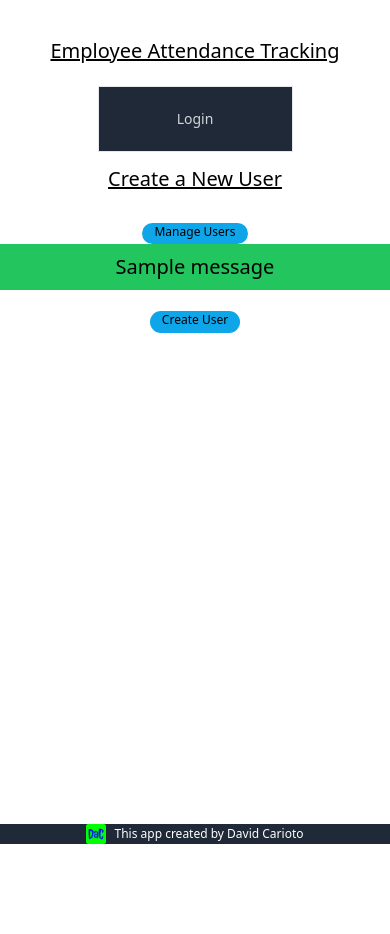
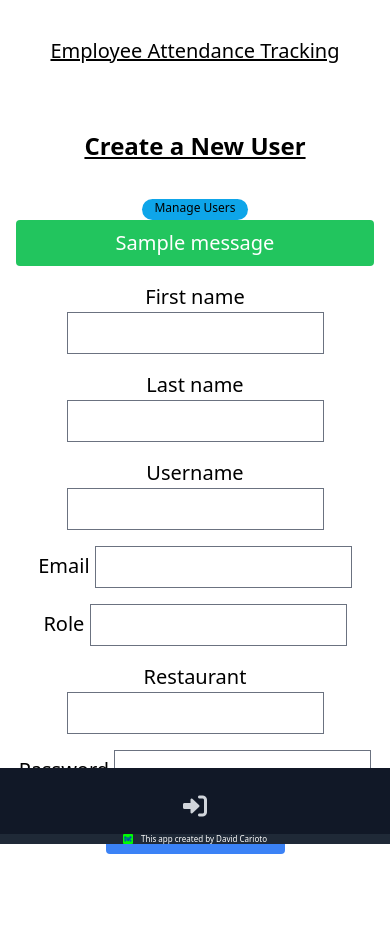
Before and after one commit to Carioto/employee_attendance, a Django app: template accounts/templates/accounts/user_setup.html in a window 390 px wide. Before the commit the page ends 844 px from the top, so only its background shows below. Run offline with Django 3.2, Linux system fonts and the light colour scheme; the template is opened without the code that fills it: most values are stand-ins (such as "Sample title", 1, 10 or a date in 2020); one stand-in notice (Sample message) is shown; form fields are guessed from the names that the template uses.

Commit message:
mobile design, fixed nav bar

```diff
--- a/accounts/templates/accounts/user_setup.html
+++ b/accounts/templates/accounts/user_setup.html
@@ -1,41 +1,77 @@
 {% extends "base.html" %}
 
 {% block content %}
-<div class="w-full text-center">
-    <h1>Create a New User</h1>
-    <a href="{% url 'accounts:manage_users' %}" class="button mb-2">Manage Users</a>
+<div class="w-full max-w-lg mx-auto text-center px-4">
+    <h1 class="text-2xl font-bold mb-4">Create a New User</h1>
+    <a href="{% url 'accounts:manage_users' %}" class="button mb-4">Manage Users</a>
 
     {% if messages %}
         {% for message in messages %}
             {% if message.tags == "success" %}
-                <p class="bg-green-500 p-2 mb-3">{{ message }}</p>
+                <p class="bg-green-500 text-white p-2 rounded mb-3">{{ message }}</p>
             {% elif message.tags == "error" %}
-                <p class="bg-red-500 p-2 mb-3">{{ message }}</p>
+                <p class="bg-red-500 text-white p-2 rounded mb-3">{{ message }}</p>
             {% else %}
-                <p class="bg-gray-500 p-2 mb-3">{{ message }}</p>
+                <p class="bg-gray-500 text-white p-2 rounded mb-3">{{ message }}</p>
             {% endif %}
         {% endfor %}
     {% endif %}
 
-    <form method="post" class="">
+    <form method="post" class="space-y-4">
         {% csrf_token %}
-        {% for field in form %}
-        <div class="mb-3">
-            {{ field.label_tag }}
-            {{ field }}
-            {% if field.help_text %}
-                <small class="text-gray-500">{{ field.help_text }}</small>
-            {% endif %}
+
+        <!-- First Name & Last Name (Stack on Mobile, Side-by-Side on Desktop) -->
+        <div class="grid grid-cols-1 sm:grid-cols-2 gap-4">
+            <div>
+                {{ form.first_name.label_tag }}
+                {{ form.first_name }}
+            </div>
+            <div>
+                {{ form.last_name.label_tag }}
+                {{ form.last_name }}
+            </div>
         </div>
-    {% endfor %}
 
-    <!-- Hidden fields to ensure role & restaurant are included in form submission -->
-    <input type="hidden" name="role" value="manager">
-    {% if user.role == "gm" and user.restaurant %}
-        <input type="hidden" name="restaurant" value="{{ user.restaurant.id }}">
-    {% endif %}
+        <!-- Username & Email (Stack on Mobile, Side-by-Side on Desktop) -->
+        <div class="grid grid-cols-1 sm:grid-cols-2 gap-4">
+            <div>
+                {{ form.username.label_tag }}
+                {{ form.username }}
+            </div>
+            <div>
+                {{ form.email.label_tag }}
+                {{ form.email }}
+            </div>
+        </div>
 
-        <button type="submit" class="button">Create User</button>
+        <!-- Role & Restaurant (Stack on Mobile, Side-by-Side on Desktop) -->
+        <div class="grid grid-cols-1 sm:grid-cols-2 gap-4">
+            <div>
+                {{ form.role.label_tag }}
+                {{ form.role }}
+            </div>
+            <div>
+                {{ form.restaurant.label_tag }}
+                {{ form.restaurant }}
+            </div>
+        </div>
+
+        <!-- Password Field -->
+        <div>
+            {{ form.password.label_tag }}
+            {{ form.password }}
+        </div>
+
+        <!-- Hidden fields for GM auto-assigning manager -->
+        <input type="hidden" name="role" value="manager">
+        {% if user.role == "gm" and user.restaurant %}
+            <input type="hidden" name="restaurant" value="{{ user.restaurant.id }}">
+        {% endif %}
+
+        <!-- Submit Button -->
+        <button type="submit" class="bg-blue-500 hover:bg-blue-700 text-white font-bold py-2 px-4 rounded mt-4 w-1/2">
+            Create User
+        </button>
     </form>
 </div>
 {% endblock %}
--- a/reports/templates/reports/weekly_compliance_report.html
+++ b/reports/templates/reports/weekly_compliance_report.html
@@ -21,7 +21,7 @@
         <div class="overflow-x-auto">
             <table class="w-full text-sm sm:text-base">
                 <thead>
-                    <tr class="bg-gray-400 text-black">
+                    <tr class="bg-gray-200 text-black">
                         <th class="sm:p-2">Employee</th>
                         <th class="sm:p-2 text-center">Weekly %</th>
                         <th class="sm:p-2 text-center">3-Month Pts</th>
--- a/static/css/mystyles.css
+++ b/static/css/mystyles.css
@@ -25,62 +23,84 @@ h1{
     margin-right: auto;
     text-align: center;
     margin-bottom: 8px;
-    font-size: 2.25rem; /* Equivalent to text-4xl */
-    font-weight: 500; /* Equivalent to font-medium */
+    font-size: 2.25rem;
+    font-weight: 500;
     color: black;
     text-decoration: underline;
-    padding: 0.75rem; /* Equivalent to p-3 */
-
-    /* Dark mode support */
+    padding: 0.75rem;
     @media (prefers-color-scheme: dark) {
         color: white;
     }
 }
 
+.nav-link {
+    border-radius: 0.375rem; /* rounded-md */
+    padding: 0.5rem 0.75rem; /* px-3 py-2 */
+    font-size: 0.875rem; /* text-sm */
+    font-weight: 500; /* font-medium */
+    color: #d1d5db; /* text-gray-300 */
+    transition: background-color 0.2s ease, color 0.2s ease; /* Smooth hover transition */
+}
+
+.nav-link:hover {
+    background-color: #374151; /* hover:bg-gray-700 */
+    color: #ffffff; /* hover:text-white */
+}
+
+/* Mobile Bottom Navigation */
+.nav-icon {
+    color: #d1d5db; /* text-gray-300 */
+    font-size: 1.5rem; /* Make icons larger */
+    padding: 0.75rem;
+    transition: color 0.2s ease;
+}
+
+.nav-icon:hover {
+    color: #ffffff; /* hover:text-white */
+}
+
 table{
     margin-left: auto;
     margin-right: auto;
-    table-layout: auto; /* Equivalent to table-auto */
-    border-collapse: separate; /* Equivalent to border-separate */
-    border-spacing: 0.5rem; /* Equivalent to border-spacing-2 (2 * 0.25rem = 0.5rem) */
-    border: 1px solid #9ca3af; /* Equivalent to border-gray-400 */
-    padding: 0.5rem; /* Equivalent to p-2 */
+    table-layout: auto;
+    border-collapse: separate;
+    border-spacing: 0.5rem;
+    border: 1px solid #9ca3af;
+    padding: 0.5rem;
+    @media (prefers-color-scheme: dark) {
+        border-color: #6b7280;
+    }
+}
 
-    /* Dark mode support */
-    @media (prefers-color-scheme: dark) {
-        border-color: #6b7280; /* Equivalent to border-gray-500 */
-    }
+th,td{
+        border: 1px solid #d1d5db;
+        padding-top: 0.25rem;
+        padding-bottom: 0.25rem;
 }
 #id_username, #id_email,#id_password, #id_new_password, .fieldstyle {
     display: block;
-    background-color: #3699db; /* Tailwind's gray-100 */
-    color: #1a202c;            /* Tailwind's gray-900 */
-    border: 1px solid #cbd5e0; /* Tailwind's gray-300 */
+    background-color: #cbd5e0;
+    color: #1a202c;
+    border: 1px solid #cbd5e0;
     padding: 0.5rem;
     border-radius: 0.375rem;
-    width: 15%;
     margin-left: auto;
     margin-right: auto;
     text-align: center;
   }
 
-    /* This will apply to all input, select, and textarea fields within the form */
-/* form input, form select, form textarea{
-      background-color: #000;
-      color: #fff;
-  } */
  .button {
-    background-color: #0ea5e9; /* Equivalent to bg-sky-500 */
-    border-radius: 9999px; /* Equivalent to rounded-full */
-    padding-left: 0.75rem; /* Equivalent to pl-3 */
-    padding-right: 0.75rem; /* Equivalent to pr-3 */
-    padding-bottom: 0.25rem; /* Equivalent to pb-1 */
-    margin-top: 0.5rem; /* Equivalent to mt-2 */
-    transition: background-color 0.3s ease; /* Smooth transition for hover */
+    background-color: #0ea5e9;
+    border-radius: 9999px;
+    padding-left: 0.75rem;
+    padding-right: 0.75rem;
+    padding-bottom: 0.25rem;
+    margin-top: 0.5rem;
+    transition: background-color 0.3s ease;
 }
 
 button:hover {
-    background-color: #0369a1; /* Equivalent to hover:bg-sky-700 */
+    background-color: #0369a1;
 }
 
 .login-container {
@@ -108,66 +126,30 @@ footer{
             display: none !important;
         }
     }
-/* Mobile Screens (Phones) */
-@media (max-width: 600px) {
+
+@media (max-width: 640px) {
     h1 {
         font-size: 1.25rem;
     }
 
-    /* Stack navbar items vertically */
     .navitems {
         flex-direction: column;
         align-items: center;
-        gap: 10px; /* Adds spacing between links */
+        gap: 10px;
     }
     main{
         padding-top: 0
 
     }
 
-    /* Ensure the navbar container is flexible */
-    .navcont {
-        display: flex;
-        flex-direction: column;
-        align-items: center;
-        justify-content: center;
-        width: 80%;
-        max-width: 400px;
-        margin-left: auto;
-        margin-right: auto;
-        padding: 5px 0;
-        border-radius: 10px;
-        min-height: fit-content; /* Dynamically adjust height */
-    }
-
-    /* Navbar border container */
-    .navbord {
-        width: 50% !important;
-        max-width: 400px;
-        margin-left: auto;
-        margin-right: auto;
-    }
-
-    /* Fix link spacing */
-    .navitems a {
-        display: block;
-        width: 100%;
-        padding: 10px 15px;
-        text-align: center;
-    }
-
-    /* Remove bottom border from the last link */
-    .navitems a:last-child {
-        border-bottom: none;
-    }
     footer{
-        font-size: .75rem;
+        font-size: .5rem;
     }
     .footimg{
-        height: 20px;
+        height: 10px;
     }
     .foothold{
-        height: 20px;
+        height: 10px;
 
     }
     .login-container {
--- a/templates/base.html
+++ b/templates/base.html
@@ -7,57 +7,75 @@
     <title>{% block title %}Employee Attendance Tracking{% endblock %}</title>
     <link rel="stylesheet" href="{% static 'css/dist/styles.css' %}">
     <link rel="stylesheet" href="{% static 'css/mystyles.css' %}">
+    <link rel="stylesheet" href="https://cdnjs.cloudflare.com/ajax/libs/font-awesome/6.0.0/css/all.min.css">
     <link rel="icon" href="{% static 'favicon.ico' %}" type="image/x-icon">
 </head>
 <body>
     <header class="text-center mx-auto">
         <h1>Employee Attendance Tracking</h1>
     </header>
-    <nav class="border bg-gray-800 text-center navbord">
-        <div class="mx-auto max-w-7xl px-2 sm:px-6 lg:px-2 ">
-          <div class="relative flex h-16 items-center justify-between navcont">
-            <div class="flex flex-1 items-center justify-center sm:items-stretch sm:justify-start">
-              <div class="hidden sm:flex shrink-0 items-center">
-                <img src="{% static 'images/symbol1_transparent.png' %}" alt="Site Logo" class="h-10" />
-              </div>
-              <div class="flex sm:ml-6 sm:block">
-                <div class="navitems flex ">
+    <nav class="p-4 sm:relative sm:flex  ">
+      <!-- Desktop Navigation -->
+      <div class="hidden sm:flex sm:h-16 sm:w-full space-x-4 bg-gray-900 sm:justify-center sm:items-center">
           {% if user.is_authenticated %}
               {% if user.role == 'superuser' or user.role == 'dm' %}
-                      <a href="{% url 'accounts:user_setup' %}" class="rounded-md px-3 py-2 text-sm font-medium text-gray-300 hover:bg-gray-700 hover:text-white">User Setup</a>
-                      <a href="{% url 'restaurants:restaurant_list' %}" class="rounded-md px-3 py-2 text-sm font-medium text-gray-300 hover:bg-gray-700 hover:text-white">Restaurants</a>
-                      <a href="{% url 'attendance:record_entry' %}" class="rounded-md px-3 py-2 text-sm font-medium text-gray-300 hover:bg-gray-700 hover:text-white">Attendance</a>
-                      <a href="{% url 'restaurants:employee_list' %}" class="rounded-md px-3 py-2 text-sm font-medium text-gray-300 hover:bg-gray-700 hover:text-white">Employees</a>
-                      <a href="{% url 'reports:reports_home' %}" class="rounded-md px-3 py-2 text-sm font-medium text-gray-300 hover:bg-gray-700 hover:text-white">Reports</a>
-
+                  <a href="{% url 'accounts:user_setup' %}" class="nav-link">User Setup</a>
+                  <a href="{% url 'restaurants:restaurant_list' %}" class="nav-link">Restaurants</a>
+                  <a href="{% url 'attendance:record_entry' %}" class="nav-link">Attendance</a>
+                  <a href="{% url 'restaurants:employee_list' %}" class="nav-link">Employees</a>
+                  <a href="{% url 'reports:reports_home' %}" class="nav-link">Reports</a>
               {% elif user.role == 'gm' %}
-                      <a href="{% url 'accounts:user_setup' %}" class="rounded-md px-3 py-2 text-sm font-medium text-gray-300 hover:bg-gray-700 hover:text-white">User Setup</a>
-                      <a href="{% url 'attendance:record_entry' %}" class="rounded-md hover:bg-gray-700 px-3 py-2 text-sm font-medium text-white">Attendance</a>
-                      <a href="{% url 'restaurants:employee_list' %}" class="rounded-md px-3 py-2 text-sm font-medium text-gray-300 hover:bg-gray-700 hover:text-white">Employees</a>
-                      <a href="{% url 'reports:reports_home' %}" class="rounded-md px-3 py-2 text-sm font-medium text-gray-300 hover:bg-gray-700 hover:text-white">Reports</a>
+                  <a href="{% url 'accounts:user_setup' %}" class="nav-link">User Setup</a>
+                  <a href="{% url 'attendance:record_entry' %}" class="nav-link">Attendance</a>
+                  <a href="{% url 'restaurants:employee_list' %}" class="nav-link">Employees</a>
+                  <a href="{% url 'reports:reports_home' %}" class="nav-link">Reports</a>
               {% elif user.role == 'manager' %}
-                      <a href="{% url 'attendance:record_entry' %}" class="rounded-md hover:bg-gray-700 px-3 py-2 text-sm font-medium text-white">Attendance</a>
-                      <a href="{% url 'reports:reports_home' %}" class="rounded-md px-3 py-2 text-sm font-medium text-gray-300 hover:bg-gray-700 hover:text-white">Reports</a>
+                  <a href="{% url 'attendance:record_entry' %}" class="nav-link">Attendance</a>
+                  <a href="{% url 'reports:reports_home' %}" class="nav-link">Reports</a>
               {% endif %}
               <form action="{% url 'logout' %}" method="post" class="inline">
                   {% csrf_token %}
-                      <button type="submit" class="rounded-md px-3 py-2 text-sm font-medium text-gray-300 hover:bg-gray-700 hover:text-white">
-                        Logout
+                  <button type="submit" class="nav-link">Logout</button>
+              </form>
+          {% else %}
+              <a href="{% url 'login' %}" class="nav-link">Login</a>
+          {% endif %}
+          {% if user.is_authenticated %}
+          <span class="fixed right-8 text-sm font-medium text-gray-300 hidden lg:block">logged in as {{ user.first_name }} {{user.last_name}}</span>
+          {% endif %}
+      </div>
+
+      <!-- Mobile Bottom Navigation -->
+      <div class="fixed bottom-0 left-0 w-full bg-gray-900 p-2 flex justify-around items-center sm:hidden">
+          {% if user.is_authenticated %}
+              <a href="{% url 'accounts:user_setup' %}" class="nav-icon">
+                  <i class="fas fa-user-plus"></i>
+              </a>
+              <a href="{% url 'restaurants:restaurant_list' %}" class="nav-icon">
+                  <i class="fas fa-utensils"></i>
+              </a>
+              <a href="{% url 'attendance:record_entry' %}" class="nav-icon">
+                  <i class="fas fa-calendar-check"></i>
+              </a>
+              <a href="{% url 'restaurants:employee_list' %}" class="nav-icon">
+                  <i class="fas fa-users"></i>
+              </a>
+              <a href="{% url 'reports:reports_home' %}" class="nav-icon">
+                  <i class="fas fa-chart-bar"></i>
+              </a>
+              <form action="{% url 'logout' %}" method="post">
+                  {% csrf_token %}
+                  <button type="submit" class="nav-icon">
+                      <i class="fas fa-sign-out-alt"></i>
                   </button>
               </form>
           {% else %}
-                    <a href="{% url 'login' %}" class="rounded-md px-3 py-2 text-sm font-medium text-gray-300 hover:bg-gray-700 hover:text-white">Login</a>
+              <a href="{% url 'login' %}" class="nav-icon">
+                  <i class="fas fa-sign-in-alt"></i>
+              </a>
           {% endif %}
       </div>
-                </div>
-              </div>
-              {% if user.is_authenticated %}
-              <span class="ml-auto text-sm font-medium text-gray-300 hidden sm:block">logged in as {{ user.first_name }} {{user.last_name}}</span>
-              {% endif %}
-            </div>
-        </div>
     </nav>
-
 
     <main>
         {% block content %}{% endblock %}
--- a/theme/static/css/dist/styles.css
+++ b/theme/static/css/dist/styles.css
@@ -1014,6 +1022,14 @@ select {
   cursor: pointer;
 }
 
+.grid-cols-2 {
+  grid-template-columns: repeat(2, minmax(0, 1fr));
+}
+
+.grid-cols-1 {
+  grid-template-columns: repeat(1, minmax(0, 1fr));
+}
+
 .content-start {
   align-content: flex-start;
 }
@@ -1034,6 +1050,26 @@ select {
   justify-content: space-between;
 }
 
+.justify-around {
+  justify-content: space-around;
+}
+
+.gap-4 {
+  gap: 1rem;
+}
+
+.space-y-4 > :not([hidden]) ~ :not([hidden]) {
+  --tw-space-y-reverse: 0;
+  margin-top: calc(1rem * calc(1 - var(--tw-space-y-reverse)));
+  margin-bottom: calc(1rem * var(--tw-space-y-reverse));
+}
+
+.space-x-4 > :not([hidden]) ~ :not([hidden]) {
+  --tw-space-x-reverse: 0;
+  margin-right: calc(1rem * var(--tw-space-x-reverse));
+  margin-left: calc(1rem * calc(1 - var(--tw-space-x-reverse)));
+}
+
 .overflow-x-auto {
   overflow-x: auto;
 }
@@ -1044,10 +1080,6 @@ select {
 
 .rounded-lg {
   border-radius: 0.5rem;
-}
-
-.rounded-md {
-  border-radius: 0.375rem;
 }
 
 .rounded-xl {
@@ -1117,6 +1149,11 @@ select {
   background-color: rgb(14 165 233 / var(--tw-bg-opacity, 1));
 }
 
+.bg-gray-900 {
+  --tw-bg-opacity: 1;
+  background-color: rgb(17 24 39 / var(--tw-bg-opacity, 1));
+}
+
 .p-1 {
   padding: 0.25rem;
 }
@@ -1131,6 +1168,10 @@ select {
 
 .p-6 {
   padding: 1.5rem;
+}
+
+.p-4 {
+  padding: 1rem;
 }
 
 .px-2 {
```
Also changed, not shown: other parts of static/css/mystyles.css (+10 -14 lines), other parts of theme/static/css/dist/styles.css (+48 -18 lines), accounts/templates/accounts/manage_users.html (+9 -7 lines), attendance/templates/attendance/attendance_entry.html (+7 -7 lines), reports/templates/reports/individual_attendance_report.html (+7 -7 lines), reports/templates/reports/monthly_attendance_summary.html (+15 -15 lines), restaurants/templates/restaurants/employee_list.html (+8 -12 lines), restaurants/templates/restaurants/restaurant_list.html (+11 -11 lines). Lines whose indentation alone changed are shown as unchanged.
